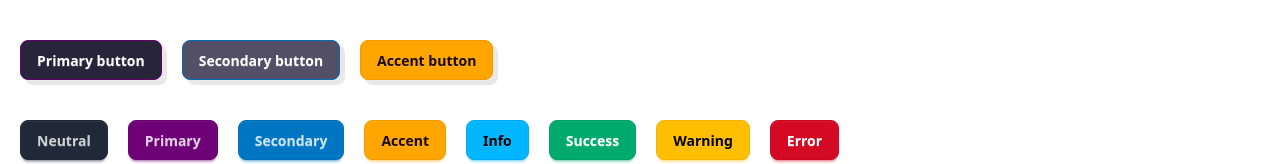
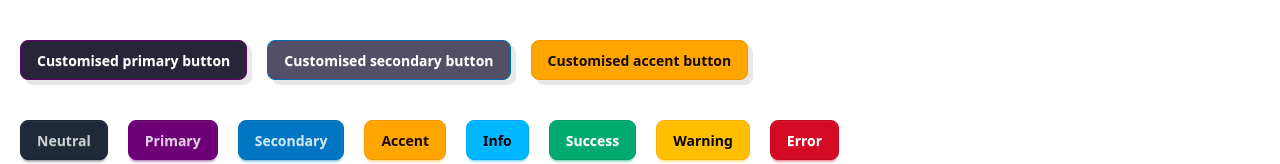
Before and after one commit to CeriW/DaisyUI-test, a React (Vite) app: page / in a window 1280 px wide. Shown: the top 164 px of the page. Built offline with nearby package versions, Linux system fonts and the light colour scheme.

Commit message:
Update button labels

```diff
--- a/src/App.tsx
+++ b/src/App.tsx
@@ -108,9 +108,9 @@ function App() {
   return (
     <>
       <div style={{padding: '20px 0', display: 'flex', gap: '20px'}}>
-        <button className="btn btn-primary my-button my-button-primary">Primary button</button>
-        <button className="btn btn-secondary my-button my-button-secondary">Secondary button</button>
-        <button className="btn btn-accent my-button">Accent button</button>
+        <button className="btn btn-primary my-button my-button-primary">Customised primary button</button>
+        <button className="btn btn-secondary my-button my-button-secondary">Customised secondary button</button>
+        <button className="btn btn-accent my-button">Customised accent button</button>
       </div>
       <div style={{padding: '20px 0', display: 'flex', gap: '20px'}}>
         <button className="btn btn-neutral">Neutral</button>
```
